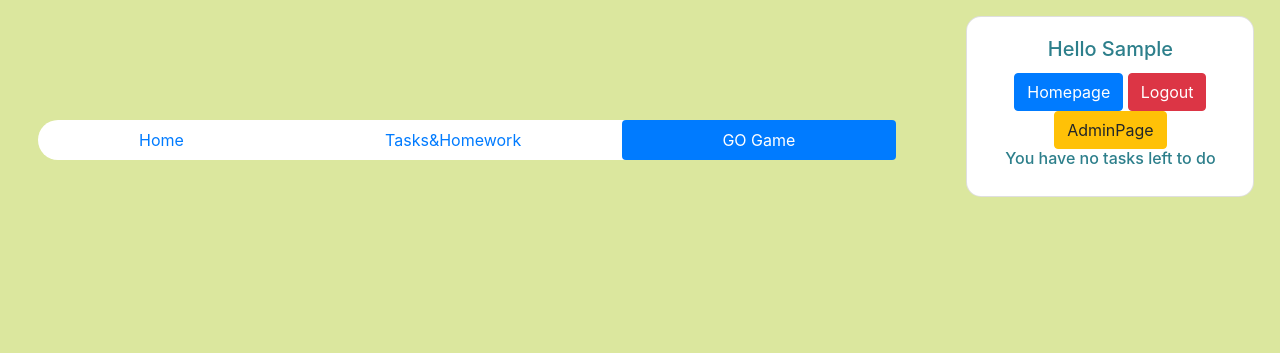
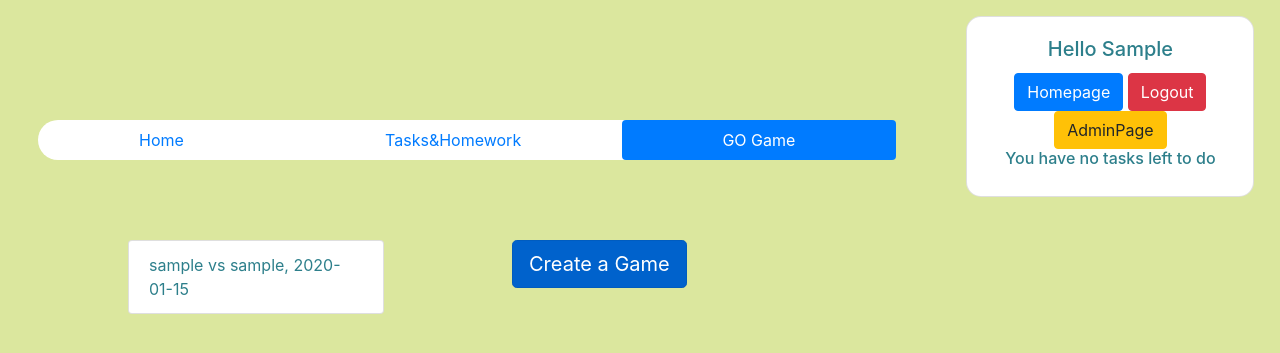
Before and after one commit to wleklinskimateusz/wleklinski-live, a Django app: page /go/ in a window 1280 px wide. Shown: the top 353 px of the page. Run offline with Django 3.2, Linux system fonts and the light colour scheme; a user stored in the database is signed in; tables that the repository leaves empty hold one stand-in row (values such as "Sample post"); some libraries are stand-ins or nearby versions.

Commit message:
Working Go Forms except for adding points to players

```diff
--- a/organizer/forms.py
+++ b/organizer/forms.py
@@ -1,5 +1,6 @@
 from .models import *
 import django.forms as forms
+
 
 class DateInput(forms.DateInput):
     input_type = 'date'
--- a/organizer/models.py
+++ b/organizer/models.py
@@ -40,6 +40,12 @@ class GoPlayer(models.Model):
 
     def __str__(self):
         return self.nick
+
+    def reset(self):
+        self.total_score = 0
+        self.wins = 0
+        self.losses = 0
+        self.draws = 0
 
 
 class GoGame(models.Model):
--- a/organizer/static/organizer/style.css
+++ b/organizer/static/organizer/style.css
@@ -42,7 +42,7 @@ body {
     border-radius: 15px;
 }
 
-#task_add {
+.my_form {
     margin: 0;
     text-align: center;
     position: absolute;
@@ -62,3 +62,15 @@ mark {
     background-color: white;
     color: #9e0505;
 }
+
+.games {
+    width: 20%;
+    position: absolute;
+    left: 10%;
+    top: 30%;
+}
+.gobutton {
+    position: absolute;
+    left: 40%;
+    top: 30%;
+}
--- a/organizer/templates/organizer/gamesGO.html
+++ b/organizer/templates/organizer/gamesGO.html
@@ -1,7 +1,20 @@
 {% extends 'base.html' %}
 {% load static %}
+
 {% block title %}Tasks{% endblock %}
 {% block content %}
-
-
+   {% if not player %}
+    <a href="{% url 'organizer:new_player' %}" class="btn btn-primary btn-lg active gobutton" role="button" aria-pressed="true">Create a Player</a>
+   {% else %}
+       <a href="{% url 'organizer:new_game' %}" class="btn btn-primary btn-lg active gobutton" role="button" aria-pressed="true">Create a Game</a>
+        <div class="games">
+            <ul class="list-group">
+               {% for game in games %}
+                   {% if game.white.owner == user or game.black.owner == user %}
+                <li class="list-group-item">{{ game }}</li>
+                   {% endif %}
+               {% endfor %}
+            </ul>
+        </div>
+   {% endif %}
 {% endblock %}
--- a/organizer/templates/organizer/tasks.html
+++ b/organizer/templates/organizer/tasks.html
@@ -3,7 +3,7 @@
 {% load static %}
 {% block title %}Tasks{% endblock %}
 {% block content %}
-    <div id="task_add">
+    <div class="my_form">
     <form action="" method="POST">
             {% csrf_token %}
             {{ form|crispy }}
--- a/organizer/urls.py
+++ b/organizer/urls.py
@@ -7,5 +7,7 @@ app_name = 'organizer'
 urlpatterns = [
     path('', views.home, name='home'),
     path('tasks/', views.tasks, name='tasks'),
-    path('go/', views.go_game, name='go')
+    path('go/', views.go_game, name='go'),
+    path('forms/new_player', views.new_player, name='new_player'),
+    path('/forms/new_game', views.new_game, name='new_game')
 ]
--- a/organizer/views.py
+++ b/organizer/views.py
@@ -1,8 +1,8 @@
 from django.shortcuts import render, redirect
 from django.views import generic
 from django.http import HttpResponseRedirect
-from .forms import TaskForm
-from .models import Task
+from .forms import *
+from .models import *
 # Create your views here.
 
 
@@ -57,5 +57,53 @@ def tasks(request):
 
 def go_game(request):
     template_name = 'gamesGO.html'
-    context = get_tasks_to_context({}, request)
+    context = {
+        'player': GoPlayer.objects.filter(owner=request.user.id),
+        'games': GoGame.objects.all()
+    }
+    context = get_tasks_to_context(context, request)
     return render(request, template_name, context)
+
+
+def new_player(request):
+    template_name = 'forms/new_player.html'
+    if request.method == 'POST':
+        form = GoPlayerForm(request.POST)
+        if form.is_valid():
+            Player = GoPlayer()
+            Player.owner = request.user
+            Player.nick = form.cleaned_data['nick']
+            Player.save()
+            return HttpResponseRedirect('/go')
+    else:
+        form = GoPlayerForm()
+    context = {
+        'form': form,
+    }
+    context = get_tasks_to_context(context, request)
+
+    return render(request, template_name, context)
+
+
+def new_game(request):
+    template_name = 'forms/new_game.html'
+    if request.method == 'POST':
+        form = GoGameForm(request.POST)
+        if form.is_valid():
+            game = GoGame()
+            game.white = form.cleaned_data['white']
+            game.black = form.cleaned_data['black']
+            game.black_score = form.cleaned_data['black_score']
+            game.white_score = form.cleaned_data['white_score']
+            game.sum_up()
+            game.save()
+
+            return HttpResponseRedirect('/go')
+    else:
+        form = GoGameForm()
+    context = {
+        'form': form,
+    }
+    context = get_tasks_to_context(context, request)
+
+    return render(request, template_name, context)
```
Also changed, not shown: organizer/templates/organizer/forms/new_game.html (added, +13 -0 lines), organizer/templates/organizer/forms/new_player.html (added, +13 -0 lines).
